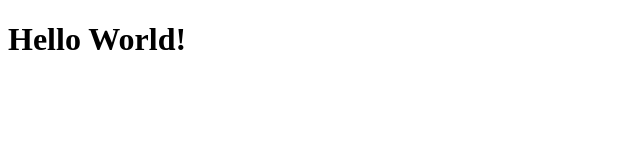
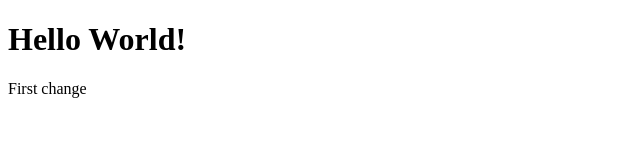
Before and after one commit to danielduri/pruebaGit, a plain HTML site: page index.html in a window 1280 px wide. Shown: the whole page, without its empty margins (0-640 px from the left). Drawn offline with Linux system fonts and the light colour scheme.

Commit message:
First change

```diff
--- a/index.html
+++ b/index.html
@@ -6,5 +6,6 @@
 </head>
 <body>
 <h1>Hello World!</h1>
+<p>First change</p>
 </body>
 </html>
```
